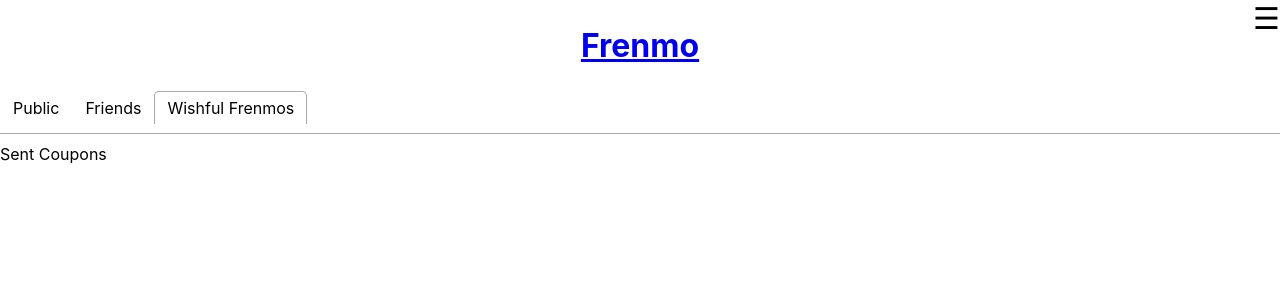
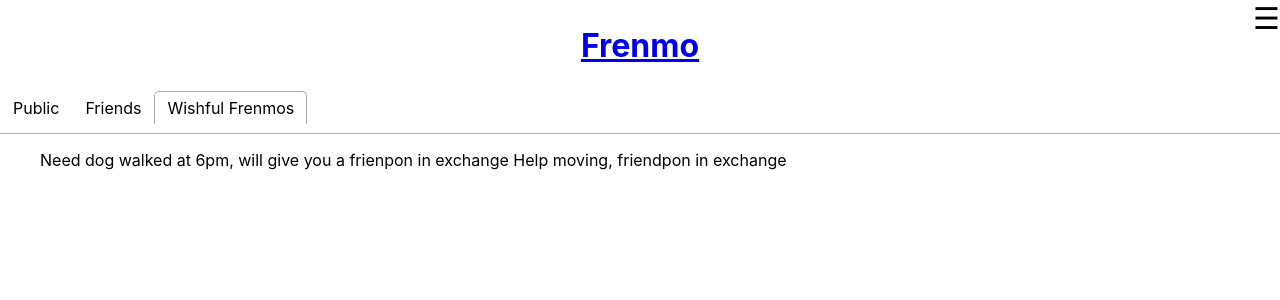
Before and after one commit to WEB818/frenmo-client, a React (Create React App) app: page /feed in a window 1280 px wide. Both pictures are taken after a click on the tab "Wishful Frenmos". Shown: the top 300 px of the page. Built offline with nearby package versions, Linux system fonts and the light colour scheme; no server answers.

Commit message:
added tabs to landing page and the feed page,fixed routes in main app,  as well as created neccessary components for the functionality of the landing page and feedback page

```diff
--- a/src/components/Header/NavMenu.js
+++ b/src/components/Header/NavMenu.js
@@ -47,6 +47,7 @@ export default class NavMenu extends Component {
           <li> <Link to='/'> Home </Link> </li>
           <li> <Link to='/feed'> Feed </Link> </li>
           <li> <Link to='/send'> Send </Link> </li>
+          <li> <Link to='/friendsearch'> Find Friends </Link></li>
           <li> <Link to='/login'onClick={this.handleLogOutClick}> Logout </Link> </li>
         </ul>
       </div>
--- /dev/null
+++ b/src/components/WishfulCoupons/WishfulCoupons.js
@@ -0,0 +1,15 @@
+import React, { Component } from 'react'
+
+
+export default class WishfulCoupons extends Component {
+  render() {
+    return (
+      <div>
+        <ul>
+          <li> Need dog walked at 6pm, will give you a frienpon in exchange </li>
+          <li> Help moving, friendpon in exchange </li>
+        </ul>
+      </div>
+    )
+  }
+}
--- a/src/routes/FeedPage/FeedPage.js
+++ b/src/routes/FeedPage/FeedPage.js
@@ -4,13 +4,12 @@ import { Tab, Tabs, TabList, TabPanel } from 'react-tabs';
 import "./FeedPage.css";
 import PublicFeed from "../../components/PublicFeed/PublicFeed";
 import FriendsList from "../../components/FriendsList/FriendsList";
+import WishfulCoupons from "../../components/WishfulCoupons/WishfulCoupons";
 
 export default class FeedPage extends Component {
   render() {
     return (
       <div className="main-feed-container">
-
-
       <Tabs>
           <TabList>
             <Tab> Public </Tab>
@@ -24,10 +23,9 @@ export default class FeedPage extends Component {
             <FriendsList />
           </TabPanel>
           <TabPanel>
-            Sent Coupons
+            <WishfulCoupons />
           </TabPanel>
         </Tabs>
-
       </div>
     );
   }
```
Also changed, not shown: src/components/FriendSearch/FriendSearch.js (added, +15 -0 lines).
